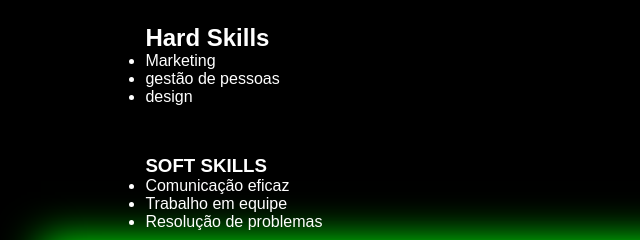
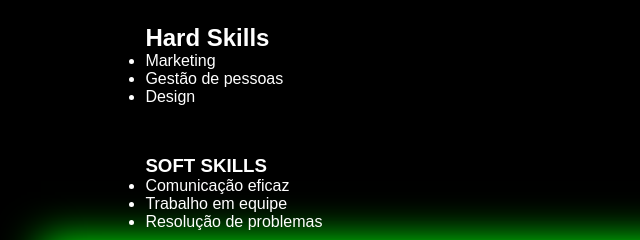
Before and after one commit to gustavoalcina/portifolio-2, a plain HTML site: page gustavo.html in a window 1280 px wide. Shown: the part 308-548 px from the top of the page, 0-640 px from the left. Drawn offline with Linux system fonts and the light colour scheme; a web font is replaced by a local one.

Commit message:
Update gustavo.html

```diff
--- a/gustavo.html
+++ b/gustavo.html
@@ -46,8 +46,8 @@
         <h2 class="hards">Hard Skills</h2>
         <ul>
           <li>Marketing</li>
-          <li>gestão de pessoas</li>
-          <li>design</li>
+          <li>Gestão de pessoas</li>
+          <li>Design</li>
         </ul>
         </div>
         <div class="soft">
```
